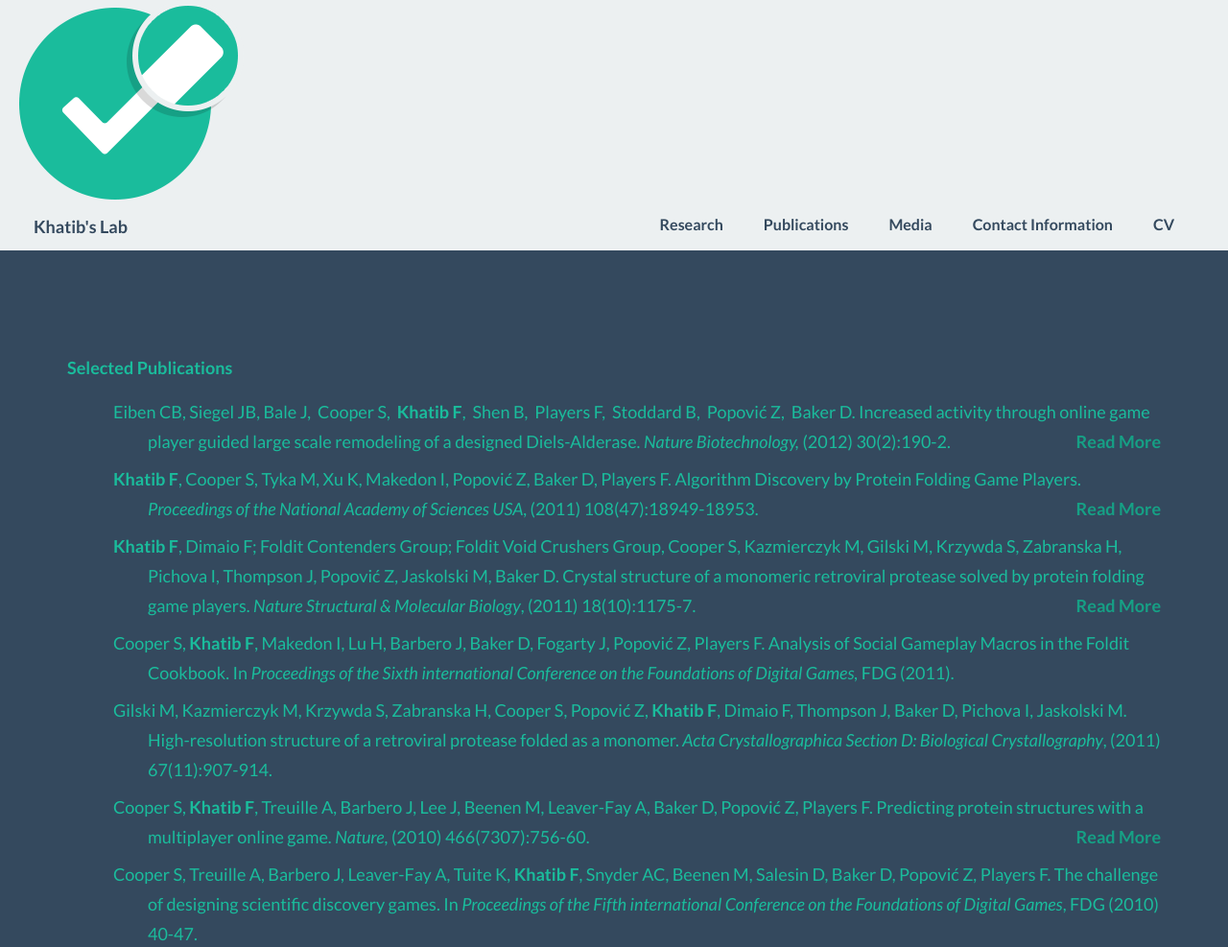
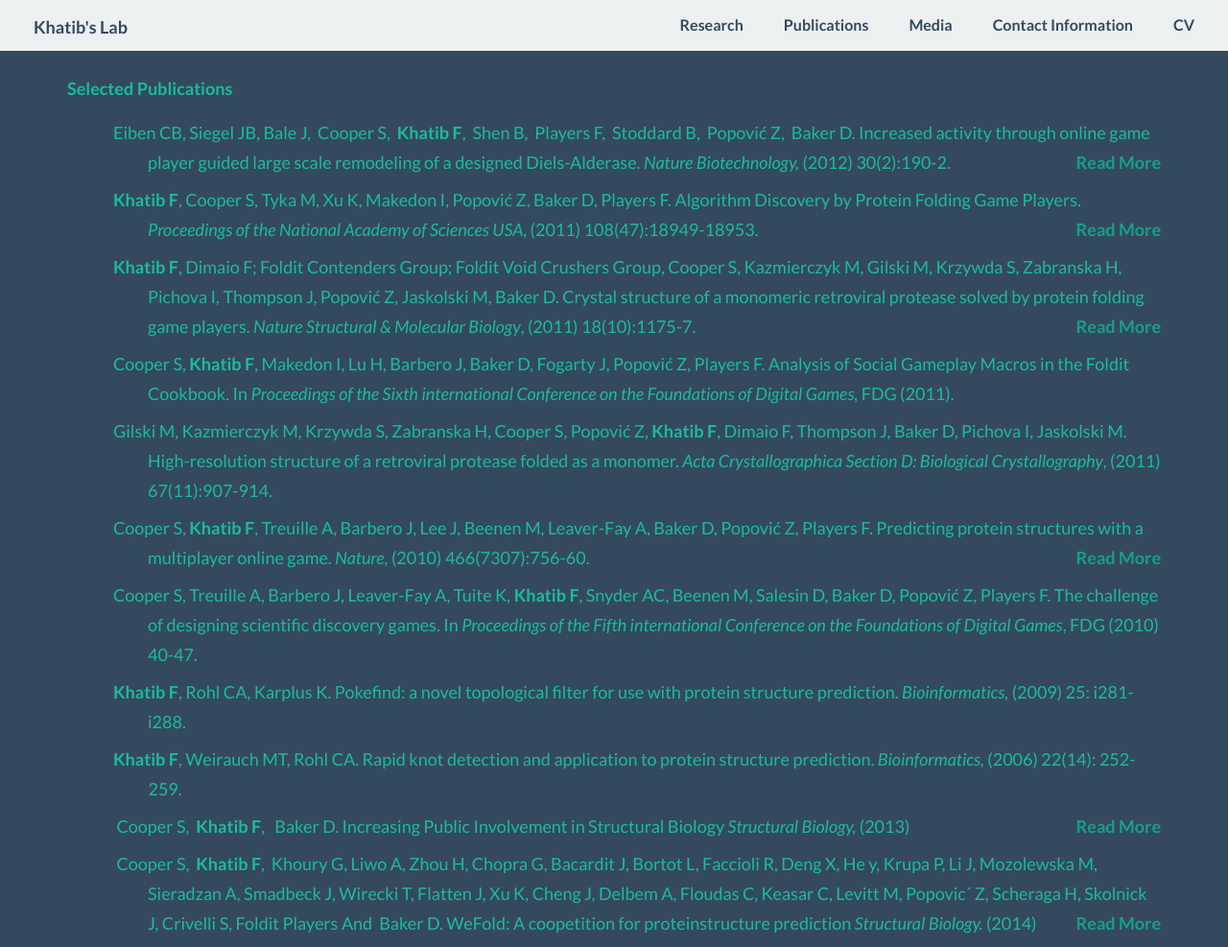
Before and after one commit to shashankmucheli/KhatibLab, a website: page publications.html in a window 1280 px wide. Shown: the top 987 px of the page at 96% size. Drawn offline with Linux system fonts and the light colour scheme.

Commit message:
navbar edit

```diff
--- a/publications.html
+++ b/publications.html
@@ -25,10 +25,35 @@
   </head>
   <body>
 		<header>
-			<nav id="navbar" class="navbar navbar-default" role="navigation">
+			<!--<nav id="navbar" class="navbar navbar-default" role="navigation">
 				<a target="_blank" href="http://fold.it/portal/info/about">
 				  <img class="nav-img" src="images/Retina-Ready.png" />
 				</a>
+			  <div class="container-fluid">
+				<div class="navbar-header">
+				  <button type="button" class="navbar-toggle" data-toggle="collapse" data-target="#bs-example-navbar-collapse-1">
+					<span class="sr-only">Toggle navigation</span>
+					<span class="icon-bar"></span>
+					<span class="icon-bar"></span>
+					<span class="icon-bar"></span>
+				  </button>
+				  <a class="navbar-brand" href="index.html"><p class="nav-name">Khatib's Lab</p></a>
+				</div>
+
+				<div class="collapse navbar-collapse" id="bs-example-navbar-collapse-1">
+				  <ul class="nav navbar-nav navbar-right">
+					<li><a href="index.html" data-loc="research">Research</a></li>
+					<li><a href="publications.html" data-loc="publications">Publications</a></li>
+					<li><a href="media.html" data-loc="media">Media</a></li>
+					<li><a href="contact.html" data-loc="contact">Contact Information</a></li>
+					<li><a href="cv.html" data-loc="cv">CV</a></li>
+
+				  </ul>
+				</div><!-- /.navbar-collapse -->
+			  <!--</div><!-- /.container-fluid -->
+			<!--</nav>-->
+
+			<nav id="navbar" class="navbar navbar-default navbar-fixed-top" role="navigation">
 			  <div class="container-fluid">
 				<!-- Brand and toggle get grouped for better mobile display -->
 				<div class="navbar-header">
@@ -43,6 +68,7 @@
 
 				<!-- Collect the nav links, forms, and other content for toggling -->
 				<div class="collapse navbar-collapse" id="bs-example-navbar-collapse-1">
+
 				  <ul class="nav navbar-nav navbar-right">
 					<li><a href="index.html" data-loc="research">Research</a></li>
 					<li><a href="publications.html" data-loc="publications">Publications</a></li>
@@ -54,6 +80,7 @@
 				</div><!-- /.navbar-collapse -->
 			  </div><!-- /.container-fluid -->
 			</nav>
+
 		</header>
 
 	<div class="container">
```
